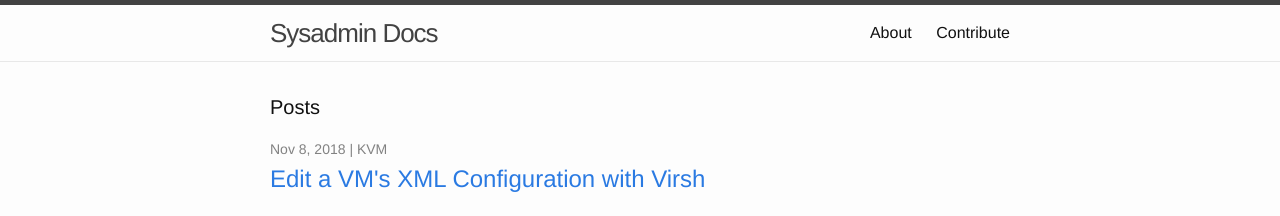
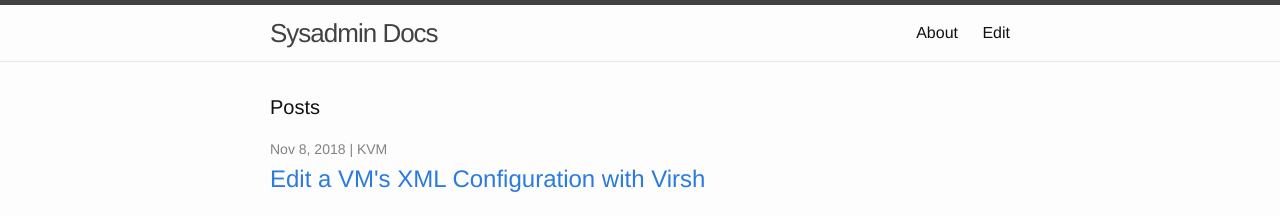
Before and after one commit to benyanke/docs, a Jekyll site: the page built from index.html, in a window 1280 px wide. Shown: the top 216 px of the page. Built offline with Jekyll 4.4.1, drawn with Linux system fonts in a browser that asks for light colours.

Commit message:
Change header from 'contribute' to 'edit'

```diff
--- a/_includes/header.html
+++ b/_includes/header.html
@@ -19,7 +19,7 @@
           <a class="page-link" href="{{ page.url | prepend: site.baseurl }}">{{ page.title }}</a>
           {% endif %}
         {% endfor %}
-        <a class="page-link" href="{{ site.repository }}" target="_blank">Contribute</a>
+        <a class="page-link" href="{{ site.repository }}" target="_blank">Edit</a>
       </div>
     </nav>
 
```
